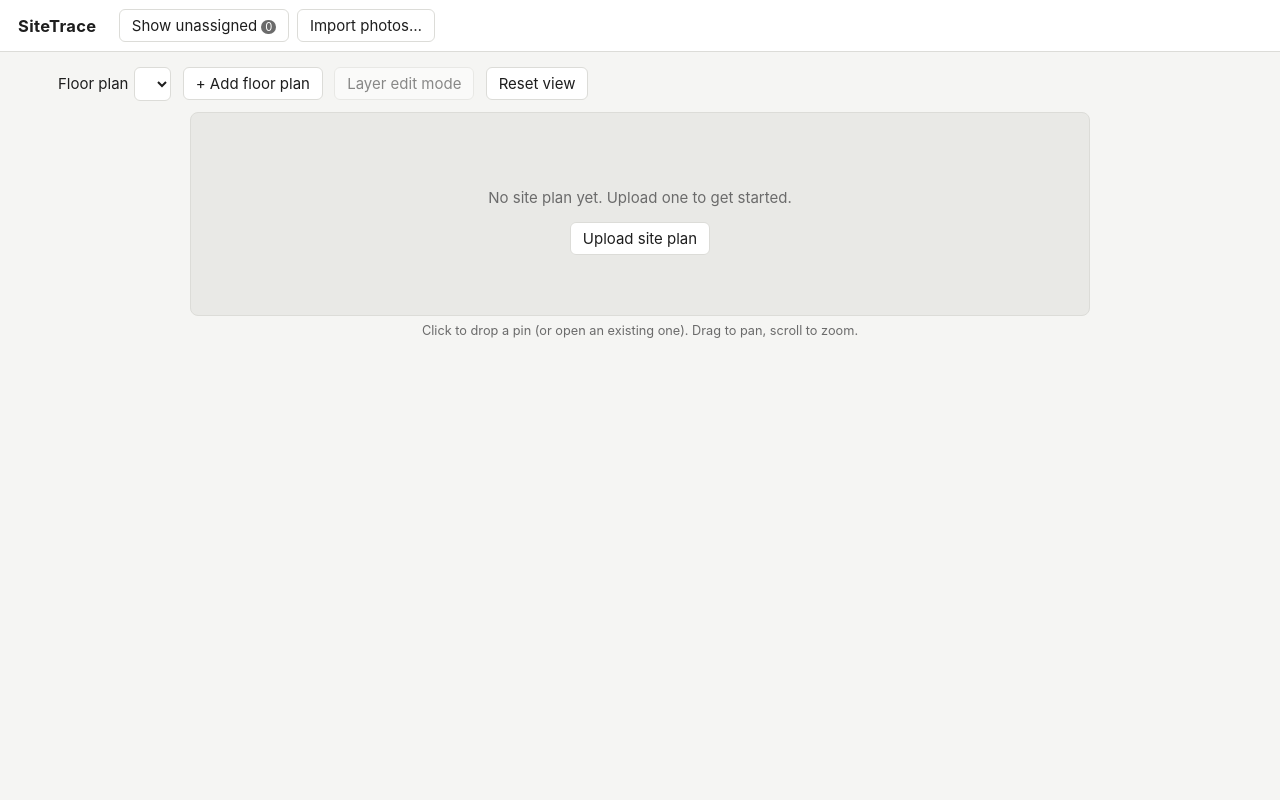
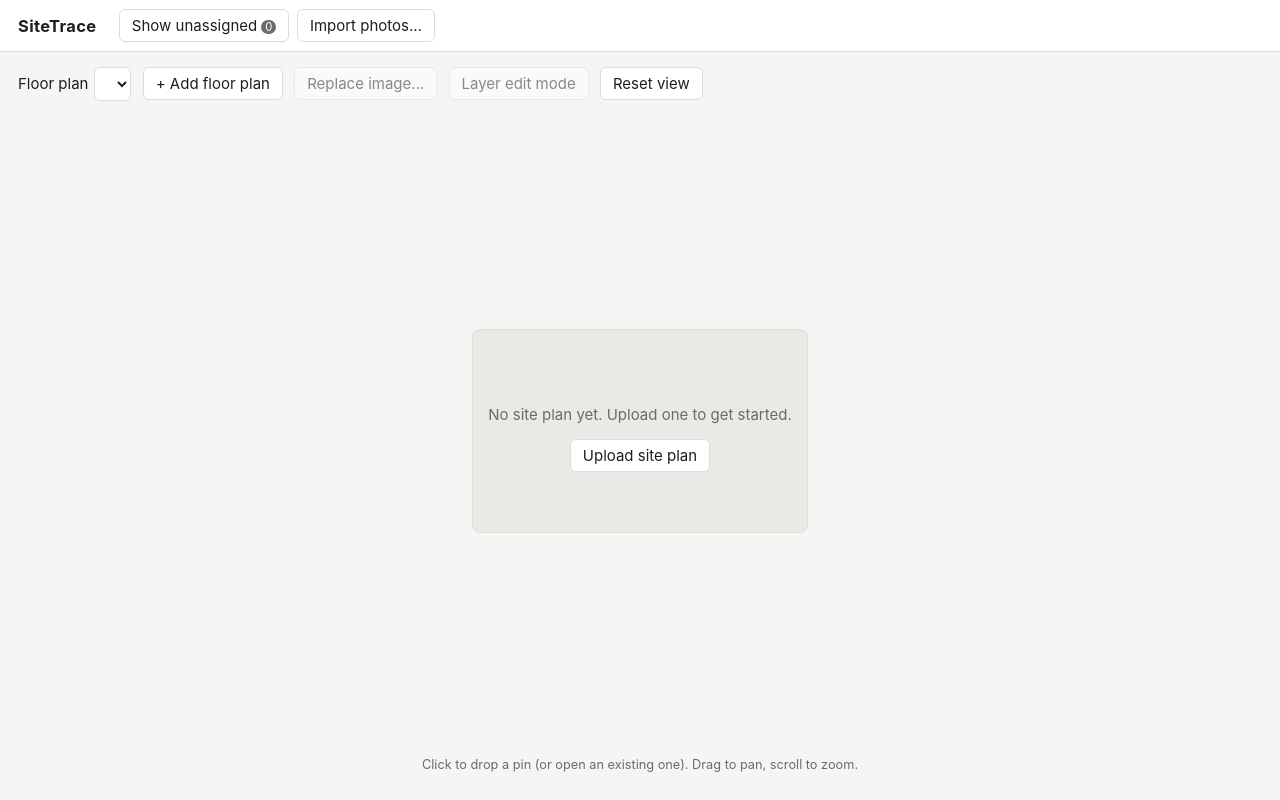
Before and after one commit to matevzsi/SiteTraceGallery, a Flask app: page / in a window 1280 px wide. Run offline with Flask 3, Linux system fonts and the light colour scheme; data that the repository does not hold is empty; some libraries are stand-ins or nearby versions.

Commit message:
Fill-screen layout, bigger/square photo grid, layer image swap, constant-size pins
- Main view now fills the available screen instead of being capped at
  900px: computed explicitly in JS (contain-fit against the site plan's
  aspect ratio) rather than via CSS aspect-ratio, which doesn't reliably
  size a box inside a flex row when that box has no in-flow content
  (every layer here is position:absolute for pan/zoom) — confirmed via
  computed-style inspection that aspect-ratio alone collapsed the
  container to ~2px.
- Unassigned photo cards are now a fixed square (aspect-ratio on the
  image) instead of a fixed height that stretched into a wide rectangle
  at wider column widths, plus a +/- zoom control for thumbnail size and
  a much bigger (38px) click target around the small 22px checkbox
  wrapped in a <label> for native forwarding. Caught and fixed the same
  occlusion bug pattern as the layer-edit handles: the image element was
  appended after the checkbox wrap in DOM order, silently painting over
  and capturing clicks meant for it.
- New: replace the image behind any layer, including the site plan,
  without touching its pins/photos or (for a regular layer) its existing
  offset/scale/rotation.
- Pins (and their label/arrow) now stay a constant screen size when
  zooming instead of growing with the map, via a counter-scale transform
  on each marker — same technique map UIs use for POI pins.
- SITETRACE_DATA_DIR env var lets the whole data directory (db, photos,
  floorplans, thumbnails) be redirected, so testing/development can run
  against a fully isolated instance without ever touching the real
  database or photo library. Default behavior is unchanged.

Verified end-to-end with Playwright against an isolated scratch server
on every iteration — the real project's photos/floorplans/database were
never part of any test run in this session.

```diff
--- a/app/routes/floorplans.py
+++ b/app/routes/floorplans.py
@@ -116,6 +116,51 @@ def update_floorplan(floorplan_id):
     return row_to_dict(row)
 
 
+@bp.post("/<int:floorplan_id>/image")
+def replace_floorplan_image(floorplan_id):
+    """Swap the underlying image for an existing floorplan row (including
+    the site plan) without disturbing its pins/photos or, for a regular
+    layer, its offset/scale/rotation — those stay as a starting point the
+    user can nudge afterward if the new image doesn't line up exactly."""
+    db = get_db()
+    row = db.execute("SELECT * FROM floorplans WHERE id = ?", (floorplan_id,)).fetchone()
+    if not row:
+        return error("floorplan not found", 404)
+
+    image = request.files.get("image")
+    if not image or not image.filename:
+        return error("image file is required")
+    ext = os.path.splitext(image.filename)[1].lower()
+    if ext not in ALLOWED_EXT:
+        return error(f"unsupported image type: {ext}")
+
+    floorplans_dir = current_app.config["FLOORPLANS_DIR"]
+    safe_name = secure_filename(image.filename) or "floorplan"
+    dest_name = _unique_name(floorplans_dir, safe_name)
+    dest_path = os.path.join(floorplans_dir, dest_name)
+    image.save(dest_path)
+    width, height = get_image_dimensions(dest_path)
+
+    fields = {"image_path": dest_name, "width_px": width, "height_px": height}
+    name = (request.form.get("name") or "").strip()
+    if name:
+        fields["name"] = name
+
+    set_clause = ", ".join(f"{k} = ?" for k in fields)
+    db.execute(f"UPDATE floorplans SET {set_clause} WHERE id = ?", (*fields.values(), floorplan_id))
+    db.commit()
+
+    old_path = os.path.join(floorplans_dir, row["image_path"])
+    if os.path.abspath(old_path) != os.path.abspath(dest_path):
+        try:
+            os.remove(old_path)
+        except OSError:
+            pass
+
+    updated = db.execute("SELECT * FROM floorplans WHERE id = ?", (floorplan_id,)).fetchone()
+    return row_to_dict(updated)
+
+
 @bp.delete("/<int:floorplan_id>")
 def delete_floorplan(floorplan_id):
     db = get_db()
--- a/static/css/style.css
+++ b/static/css/style.css
@@ -14,11 +14,15 @@
 
 * { box-sizing: border-box; }
 
+html, body { height: 100%; }
 body {
   margin: 0;
   font-family: -apple-system, "Segoe UI", Roboto, Helvetica, Arial, sans-serif;
   background: var(--bg);
   color: var(--ink);
+  display: flex;
+  flex-direction: column;
+  min-height: 100vh;
 }
 
 button {
@@ -73,7 +78,20 @@ input, select, textarea {
   font-size: 0.75em;
 }
 
-main { padding: 1rem 1.2rem 3rem; max-width: 1200px; margin: 0 auto; }
+main {
+  flex: 1;
+  min-height: 0;
+  padding: 1rem 1.2rem;
+  display: flex;
+  flex-direction: column;
+}
+
+#view-home {
+  flex: 1;
+  min-height: 0;
+  display: flex;
+  flex-direction: column;
+}
 
 .toolbar {
   display: flex;
@@ -95,11 +113,25 @@ main { padding: 1rem 1.2rem 3rem; max-width: 1200px; margin: 0 auto; }
 }
 .assign-banner { background: #e8f0ff; border-color: #a9c3ee; }
 
+/* plan-stage centers the aspect-ratio-locked plan-container within
+   whatever space is left after the toolbar/hint, filling the screen
+   without distorting the site plan's own aspect ratio (the classic
+   "object-fit: contain" box, done with plain flex + max-width/height). */
+.plan-stage {
+  flex: 1;
+  min-height: 0;
+  display: flex;
+  align-items: center;
+  justify-content: center;
+  overflow: hidden;
+}
+
 .plan-container {
   position: relative;
-  width: 100%;
-  max-width: 900px;
-  margin: 0 auto;
+  width: auto;
+  height: auto;
+  max-width: 100%;
+  max-height: 100%;
   background: #e9e9e6;
   border: 1px solid var(--border);
   border-radius: 8px;
--- a/static/js/api.js
+++ b/static/js/api.js
@@ -22,6 +22,8 @@ export const api = {
   listFloorplans: () => fetch("/api/floorplans").then(handle),
   createFloorplan: (formData) =>
     fetch("/api/floorplans", { method: "POST", body: formData }).then(handle),
+  replaceFloorplanImage: (id, formData) =>
+    fetch(`/api/floorplans/${id}/image`, { method: "POST", body: formData }).then(handle),
   updateFloorplan: (id, fields) =>
     fetch(`/api/floorplans/${id}`, {
       method: "PATCH",
--- a/static/js/canvas.js
+++ b/static/js/canvas.js
@@ -8,6 +8,7 @@ const container = document.getElementById("planContainer");
 const emptyState = document.getElementById("emptyState");
 const floorplanSelect = document.getElementById("floorplanSelect");
 const layerEditBtn = document.getElementById("layerEditBtn");
+const replaceImageBtn = document.getElementById("replaceImageBtn");
 const layerEditControls = document.getElementById("layerEditControls");
 const layerOpacity = document.getElementById("layerOpacity");
 const assignBanner = document.getElementById("assignModeBanner");
@@ -33,6 +34,19 @@ let panY = 0;
 
 function applyViewportTransform() {
   if (viewportEl) viewportEl.style.transform = `translate(${panX}px, ${panY}px) scale(${zoom})`;
+  updatePinCounterScale();
+}
+
+// Pin markers (and their label/arrow) live inside the zoomed viewport, so
+// without this they'd visually grow/shrink with the map zoom like the
+// floor plan image does. Counter-scaling each marker by 1/zoom keeps them
+// a constant screen size — same trick map UIs use for POI pins.
+function updatePinCounterScale() {
+  if (!pinsLayerEl) return;
+  const s = 1 / zoom;
+  for (const el of pinsLayerEl.children) {
+    el.style.transform = `scale(${s})`;
+  }
 }
 
 function screenToContent(clientX, clientY) {
@@ -46,6 +60,30 @@ function resetView() {
   panY = 0;
   applyViewportTransform();
 }
+
+// CSS aspect-ratio doesn't reliably size a box within a flex row when that
+// box has no in-flow content (every layer here is position:absolute for
+// pan/zoom), so the "fill the available space without distorting the site
+// plan's aspect ratio" fit is computed directly instead — the same
+// contain-fit math object-fit:contain would do for a replaced element.
+let lastSiteAspect = null;
+function sizeContainerToStage(aspect) {
+  lastSiteAspect = aspect;
+  const stage = container.parentElement;
+  const stageW = stage.clientWidth;
+  const stageH = stage.clientHeight;
+  let w = stageW;
+  let h = w / aspect;
+  if (h > stageH) {
+    h = stageH;
+    w = h * aspect;
+  }
+  container.style.width = w + "px";
+  container.style.height = h + "px";
+}
+window.addEventListener("resize", () => {
+  if (lastSiteAspect) sizeContainerToStage(lastSiteAspect);
+});
 
 export function getSitePlan() {
   return state.floorplans.find((f) => f.is_site_plan) || null;
@@ -81,6 +119,7 @@ export async function selectFloorplan(id, opts = {}) {
   closePinPanel();
   const fp = getActiveFloorplan();
   layerEditBtn.disabled = !fp || fp.is_site_plan;
+  replaceImageBtn.disabled = !fp;
   setLayerEditMode(false);
   if (!opts.skipPopulate) populateFloorplanSelect();
   await loadPinsAndRender();
@@ -157,7 +196,7 @@ function render() {
   const fp = getActiveFloorplan();
 
   sitePlanImgEl.src = floorplanUrl(site.image_path);
-  container.style.aspectRatio = `${site.width_px} / ${site.height_px}`;
+  sizeContainerToStage(site.width_px / site.height_px);
 
   if (!fp || fp.is_site_plan) {
     wrapperEl.classList.add("hidden");
@@ -190,6 +229,7 @@ function renderPins() {
     el.className = "pin-marker" + (pin.id === state.selectedPinId ? " selected" : "");
     el.style.left = pin.x * 100 + "%";
     el.style.top = pin.y * 100 + "%";
+    el.style.transform = `scale(${1 / zoom})`;
     el.title = pin.label || "(unlabeled pin)";
 
     if (pin.indicator_direction_deg !== null && pin.indicator_direction_deg !== undefined) {
--- a/static/js/floorplanModal.js
+++ b/static/js/floorplanModal.js
@@ -1,6 +1,6 @@
 import { api } from "./api.js";
 import { toast, showModal, hideModal } from "./state.js";
-import { refreshFloorplans } from "./canvas.js";
+import { refreshFloorplans, getActiveFloorplan } from "./canvas.js";
 
 const modal = document.getElementById("floorplanModal");
 const title = document.getElementById("floorplanModalTitle");
@@ -9,16 +9,36 @@ const nameInput = document.getElementById("floorplanNameInput");
 const imageInput = document.getElementById("floorplanImageInput");
 const isSitePlanInput = document.getElementById("floorplanIsSitePlanInput");
 
-function open(isSitePlan) {
+let mode = "add"; // "add" | "site" | "replace"
+let replaceTargetId = null;
+
+function open(kind, targetFp) {
   form.reset();
-  isSitePlanInput.value = isSitePlan ? "1" : "0";
-  title.textContent = isSitePlan ? "Upload site plan" : "Add floor plan";
-  nameInput.value = isSitePlan ? "Site plan" : "";
+  mode = kind;
+  if (kind === "site") {
+    isSitePlanInput.value = "1";
+    title.textContent = "Upload site plan";
+    nameInput.value = "Site plan";
+  } else if (kind === "replace") {
+    isSitePlanInput.value = "0";
+    title.textContent = `Replace image — ${targetFp.name}`;
+    nameInput.value = targetFp.name;
+    replaceTargetId = targetFp.id;
+  } else {
+    isSitePlanInput.value = "0";
+    title.textContent = "Add floor plan";
+    nameInput.value = "";
+  }
   showModal("floorplanModal");
 }
 
-document.getElementById("addFloorplanBtn").addEventListener("click", () => open(false));
-document.getElementById("addSitePlanBtn").addEventListener("click", () => open(true));
+document.getElementById("addFloorplanBtn").addEventListener("click", () => open("add"));
+document.getElementById("addSitePlanBtn").addEventListener("click", () => open("site"));
+document.getElementById("replaceImageBtn").addEventListener("click", () => {
+  const fp = getActiveFloorplan();
+  if (!fp) return;
+  open("replace", fp);
+});
 document.getElementById("floorplanCancelBtn").addEventListener("click", () => hideModal("floorplanModal"));
 
 form.addEventListener("submit", async (e) => {
@@ -26,11 +46,16 @@ form.addEventListener("submit", async (e) => {
   const fd = new FormData();
   fd.append("name", nameInput.value.trim());
   fd.append("image", imageInput.files[0]);
-  fd.append("is_site_plan", isSitePlanInput.value);
   try {
-    await api.createFloorplan(fd);
+    if (mode === "replace") {
+      await api.replaceFloorplanImage(replaceTargetId, fd);
+      toast("Image replaced");
+    } else {
+      fd.append("is_site_plan", isSitePlanInput.value);
+      await api.createFloorplan(fd);
+      toast(mode === "site" ? "Site plan uploaded" : "Floor plan added");
+    }
     hideModal("floorplanModal");
-    toast("Floor plan added");
     await refreshFloorplans();
   } catch (err) {
     toast(err.message, true);
--- a/static/js/unassigned.js
+++ b/static/js/unassigned.js
@@ -12,12 +12,31 @@ const clearSelectionBtn = document.getElementById("clearSelectionBtn");
 const assignSelectedBtn = document.getElementById("assignSelectedBtn");
 const loadMoreBtn = document.getElementById("loadMoreBtn");
 const countBadge = document.getElementById("unassignedCount");
+const zoomInBtn = document.getElementById("gridZoomInBtn");
+const zoomOutBtn = document.getElementById("gridZoomOutBtn");
+
+const GRID_COL_MIN = 70;
+const GRID_COL_MAX = 260;
+const GRID_COL_STEP = 20;
 
 const selected = new Set();
 let page = 1;
 let hasMore = false;
 let loadedPhotos = [];
 let awaitingAssignResult = false;
+let gridColPx = 110;
+
+function applyGridZoom() {
+  grid.style.setProperty("--grid-col", gridColPx + "px");
+}
+zoomInBtn.addEventListener("click", () => {
+  gridColPx = Math.min(GRID_COL_MAX, gridColPx + GRID_COL_STEP);
+  applyGridZoom();
+});
+zoomOutBtn.addEventListener("click", () => {
+  gridColPx = Math.max(GRID_COL_MIN, gridColPx - GRID_COL_STEP);
+  applyGridZoom();
+});
 
 export function openUnassignedPanel() {
   panel.classList.remove("hidden");
@@ -56,14 +75,20 @@ function renderGrid() {
     const card = document.createElement("div");
     card.className = "photo-card" + (selected.has(photo.id) ? " selected" : "");
 
+    const selectWrap = document.createElement("label");
+    selectWrap.className = "photo-select-wrap";
+    // stopPropagation here catches both the wrap's own click and the
+    // synthetic click the browser forwards to the checkbox, before either
+    // reaches the card's "open photo modal" handler.
+    selectWrap.addEventListener("click", (e) => {
+      e.stopPropagation();
+      toggleSelect(photo.id, card, checkbox);
+    });
     const checkbox = document.createElement("input");
     checkbox.type = "checkbox";
     checkbox.className = "photo-select";
     checkbox.checked = selected.has(photo.id);
-    checkbox.addEventListener("click", (e) => {
-      e.stopPropagation();
-      toggleSelect(photo.id, card, checkbox);
-    });
+    selectWrap.appendChild(checkbox);
 
     const img = document.createElement("img");
     img.src = thumbUrl(photo.thumbnail_path);
@@ -73,8 +98,11 @@ function renderGrid() {
     meta.className = "photo-meta";
     meta.textContent = formatDate(photo.taken_at);
 
-    card.appendChild(checkbox);
+    // img must come before selectWrap in DOM order — later siblings paint
+    // (and hit-test) on top, and the absolutely-positioned selectWrap needs
+    // to sit above the normal-flow image, not be silently covered by it.
     card.appendChild(img);
+    card.appendChild(selectWrap);
     card.appendChild(meta);
 
     if (photo.direction_deg == null) {
--- a/templates/index.html
+++ b/templates/index.html
@@ -22,6 +22,7 @@
           <select id="floorplanSelect"></select>
         </label>
         <button id="addFloorplanBtn" type="button">+ Add floor plan</button>
+        <button id="replaceImageBtn" type="button" disabled>Replace image…</button>
         <button id="layerEditBtn" type="button" disabled>Layer edit mode</button>
         <button id="resetViewBtn" type="button" title="Reset zoom/pan">Reset view</button>
         <div id="layerEditControls" class="layer-edit-controls hidden">
@@ -35,10 +36,12 @@
         </div>
       </div>
 
-      <div id="planContainer" class="plan-container">
-        <div id="emptyState" class="empty-state hidden">
-          <p>No site plan yet. Upload one to get started.</p>
-          <button id="addSitePlanBtn" type="button">Upload site plan</button>
+      <div class="plan-stage">
+        <div id="planContainer" class="plan-container">
+          <div id="emptyState" class="empty-state hidden">
+            <p>No site plan yet. Upload one to get started.</p>
+            <button id="addSitePlanBtn" type="button">Upload site plan</button>
+          </div>
         </div>
       </div>
       <p class="hint">Click to drop a pin (or open an existing one). Drag to pan, scroll to zoom.</p>
@@ -54,6 +57,10 @@
       <button id="selectAllBtn" type="button">Select all</button>
       <button id="clearSelectionBtn" type="button">Clear selection</button>
       <button id="assignSelectedBtn" type="button" disabled>Assign selected to pin…</button>
+      <div class="grid-zoom">
+        <button id="gridZoomOutBtn" type="button" title="Smaller thumbnails">&minus;</button>
+        <button id="gridZoomInBtn" type="button" title="Bigger thumbnails">&plus;</button>
+      </div>
     </div>
     <div id="unassignedGrid" class="photo-grid"></div>
     <button id="loadMoreBtn" class="hidden" type="button">Load more</button>
```
Also changed, not shown: other parts of static/css/style.css (+22 -8 lines), app/__init__.py (+11 -4 lines).
